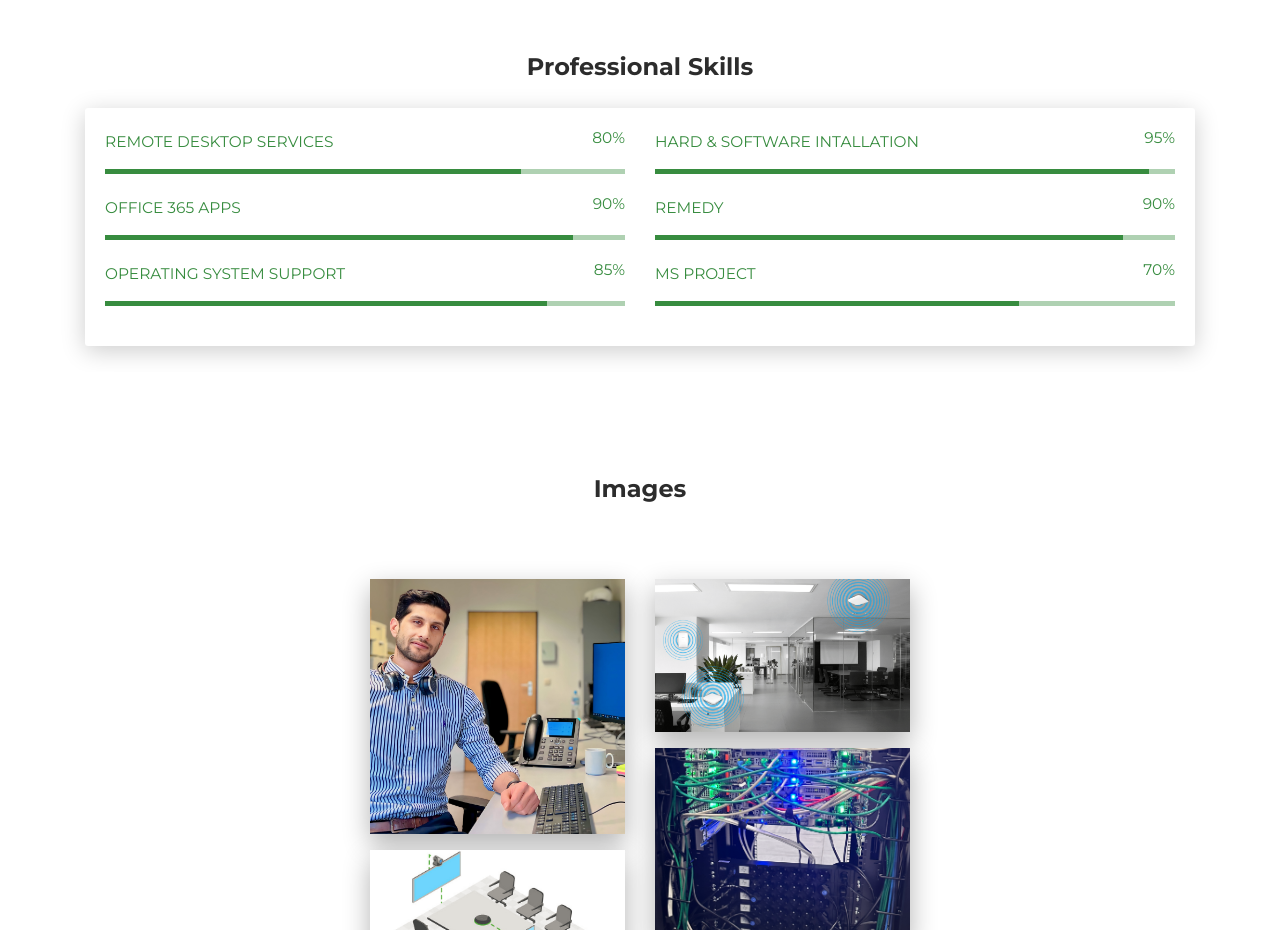
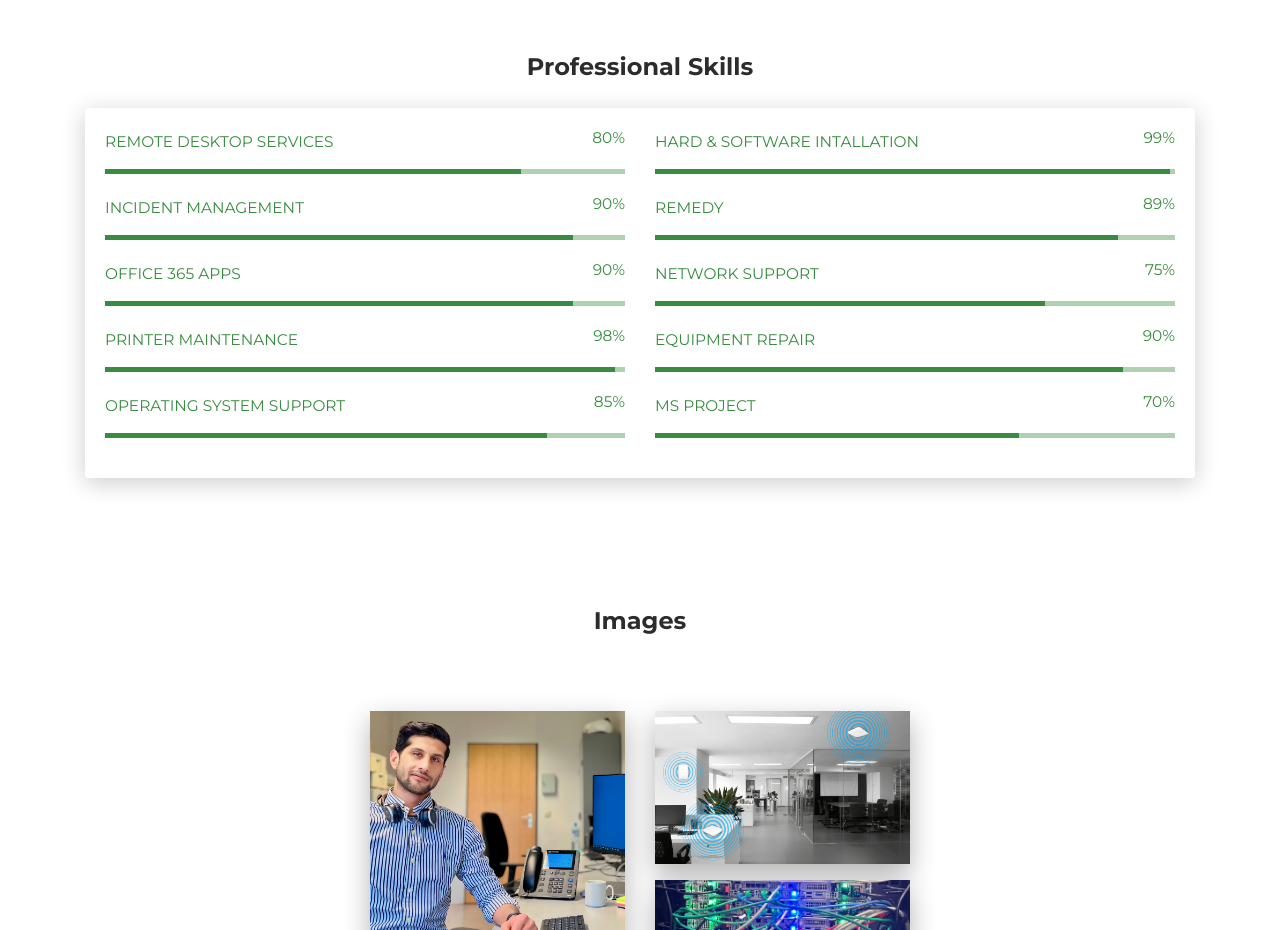
Before and after one commit to 4arhad/cv, a plain HTML site: page index.html in a window 1280 px wide. Shown: the part 960-1890 px from the top of the page. Drawn offline with Linux system fonts and the light colour scheme; animation ran at ten frames a second.

Commit message:
Update index.html

```diff
--- a/index.html
+++ b/index.html
@@ -106,8 +106,7 @@ dedication to ensuring smooth IT operations.</p>
         </div>
       </div>
     </div>
-  </div>
-</div>
+  </div></div>
 <div class="section" id="skill">
   <div class="container">
     <div class="h4 text-center mb-4 title">Professional Skills</div>
@@ -124,7 +123,21 @@ dedication to ensuring smooth IT operations.</p>
           <div class="col-md-6">
             <div class="progress-container progress-primary"><span class="progress-badge">Hard & Software intallation</span>
               <div class="progress">
-                <div class="progress-bar progress-bar-primary" data-aos="progress-full" data-aos-offset="10" data-aos-duration="2000" role="progressbar" aria-valuenow="100" aria-valuemin="0" aria-valuemax="100" style="width: 95%;"></div><span class="progress-value">95%</span>
+                <div class="progress-bar progress-bar-primary" data-aos="progress-full" data-aos-offset="10" data-aos-duration="2000" role="progressbar" aria-valuenow="100" aria-valuemin="0" aria-valuemax="100" style="width: 99%;"></div><span class="progress-value">99%</span>
+                </div>
+            </div>
+          </div>
+          <div class="col-md-6">
+            <div class="progress-container progress-primary"><span class="progress-badge">Incident Management</span>
+              <div class="progress">
+                <div class="progress-bar progress-bar-primary" data-aos="progress-full" data-aos-offset="10" data-aos-duration="2000" role="progressbar" aria-valuenow="100" aria-valuemin="0" aria-valuemax="100" style="width: 90%;"></div><span class="progress-value">90%</span>
+                </div>
+            </div>
+          </div>
+          <div class="col-md-6">
+            <div class="progress-container progress-primary"><span class="progress-badge">REMEDY</span>
+              <div class="progress">
+                <div class="progress-bar progress-bar-primary" data-aos="progress-full" data-aos-offset="10" data-aos-duration="2000" role="progressbar" aria-valuenow="60" aria-valuemin="0" aria-valuemax="100" style="width: 89%;"></div><span class="progress-value">89%</span>
               </div>
             </div>
           </div>
@@ -134,11 +147,27 @@ dedication to ensuring smooth IT operations.</p>
             <div class="progress-container progress-primary"><span class="progress-badge">Office 365 Apps</span>
               <div class="progress">
                 <div class="progress-bar progress-bar-primary" data-aos="progress-full" data-aos-offset="10" data-aos-duration="2000" role="progressbar" aria-valuenow="90" aria-valuemin="0" aria-valuemax="100" style="width: 90%;"></div><span class="progress-value">90%</span>
+                 </div>
+            </div>
+          </div>
+          <div class="col-md-6">
+            <div class="progress-container progress-primary"><span class="progress-badge">Network Support</span>
+              <div class="progress">
+                <div class="progress-bar progress-bar-primary" data-aos="progress-full" data-aos-offset="10" data-aos-duration="2000" role="progressbar" aria-valuenow="60" aria-valuemin="0" aria-valuemax="100" style="width: 75%;"></div><span class="progress-value">75%</span>
               </div>
             </div>
           </div>
+        </div>
+        <div class="row">
           <div class="col-md-6">
-            <div class="progress-container progress-primary"><span class="progress-badge">REMEDY</span>
+            <div class="progress-container progress-primary"><span class="progress-badge">Printer Maintenance</span>
+              <div class="progress">
+                <div class="progress-bar progress-bar-primary" data-aos="progress-full" data-aos-offset="10" data-aos-duration="2000" role="progressbar" aria-valuenow="90" aria-valuemin="0" aria-valuemax="100" style="width: 98%;"></div><span class="progress-value">98%</span>
+                </div>
+            </div>
+          </div>
+          <div class="col-md-6">
+            <div class="progress-container progress-primary"><span class="progress-badge">Equipment Repair</span>
               <div class="progress">
                 <div class="progress-bar progress-bar-primary" data-aos="progress-full" data-aos-offset="10" data-aos-duration="2000" role="progressbar" aria-valuenow="60" aria-valuemin="0" aria-valuemax="100" style="width: 90%;"></div><span class="progress-value">90%</span>
               </div>
```
